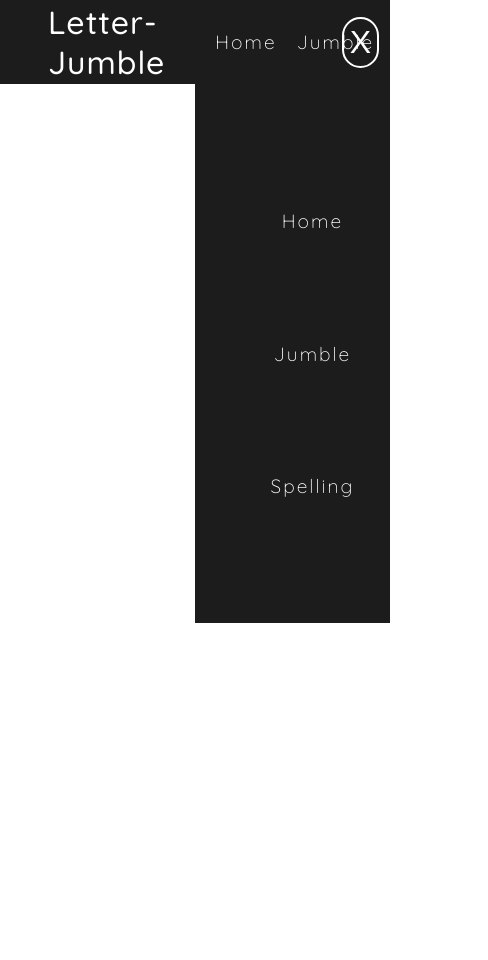
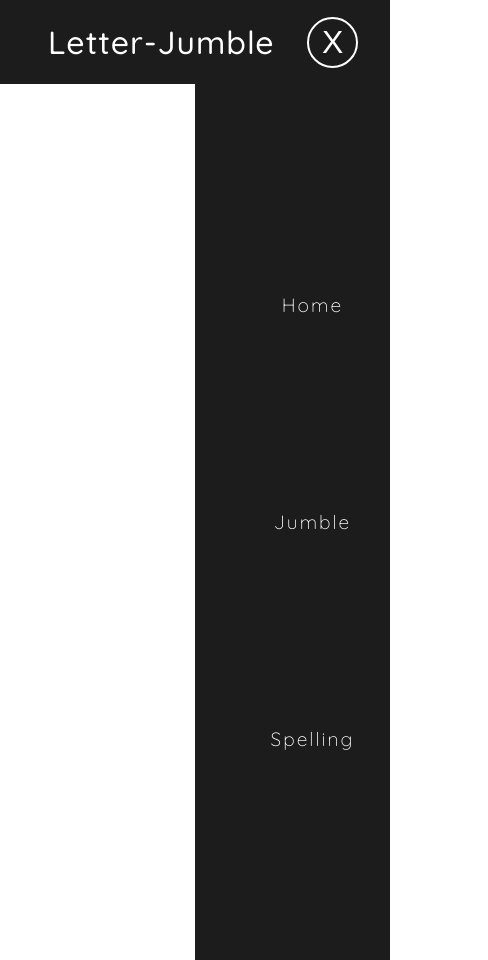
Before and after one commit to LillianLuzinsky/letter-jumble, a React (Create React App) app: page / in a window 390 px wide. Shown: the whole page, 488 px wide, since content can reach past the window. Before the commit the page ends 844 px from the top, so only its background shows below. Built offline with nearby package versions, Linux system fonts and the light colour scheme.

Commit message:
added media queries  to navbar links and mobile button

```diff
--- a/src/components/Navigation/DesktopNavbar.js
+++ b/src/components/Navigation/DesktopNavbar.js
@@ -29,6 +29,10 @@ const DesktopNavStyling = styled.nav`
     list-style: none;
     letter-spacing: 2px;
     font-weight: 300;
+
+    @media screen and (max-width: 768px) {
+      display: none;
+    }
   }
 
   .links {
@@ -36,8 +40,6 @@ const DesktopNavStyling = styled.nav`
     font-size: 1.2rem;
     padding: 5px 10px;
     text-decoration: none;
-    /* border: 1px solid white;
-    border-radius: 50px; */
   }
 `;
 
@@ -51,7 +53,12 @@ const MobileNavButton = styled.button`
   font-size: 2rem;
   border-radius: 50px;
   border: solid 2px white;
-  font-weight: 300
+  font-weight: 300;
+  display: none;
+
+  @media screen and (max-width: 768px) {
+    display: block;
+  }
 `;
 
 const DesktopNavbar = () => {
--- a/src/components/Navigation/MobileNavbar.js
+++ b/src/components/Navigation/MobileNavbar.js
@@ -12,7 +12,7 @@ const MobileNavStyling = styled.nav`
     flex-flow: column nowrap;
     justify-content: space-evenly;
     align-items: center;
-    height: 60vh;
+    height: 100vh;
     list-style: none;
     letter-spacing: 2px;
     font-weight: 300;
```
